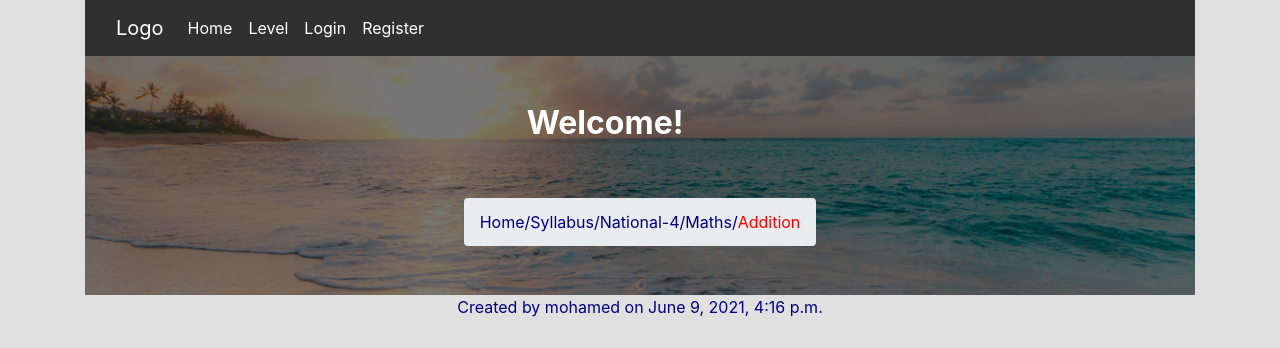
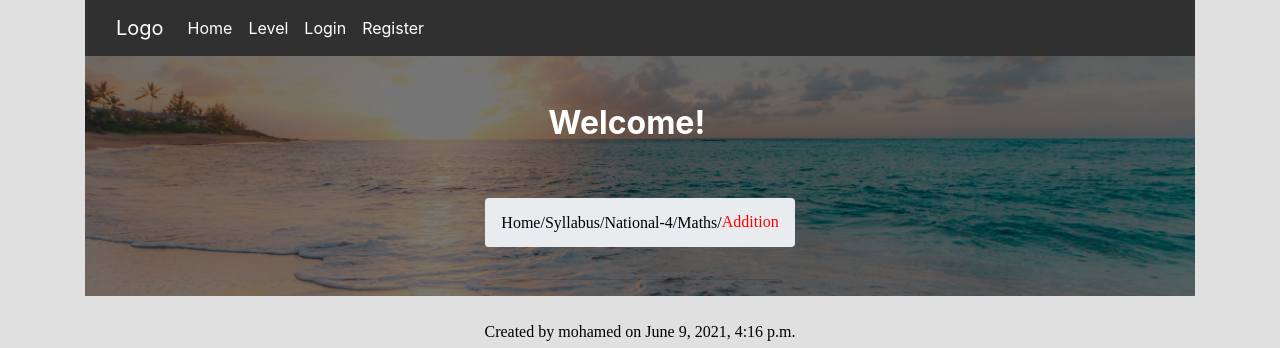
Before and after one commit to mohamedlafiteh/learning-system-project, a Django app: a page that uses syllabus/templates/syllabus/lecture_details_view.html in a window 1280 px wide. Shown: the top 348 px of the page. Run offline with Django 3.2, Linux system fonts and the light colour scheme; data comes from the database, SQL or seed files in the repository; both versions use the stored data as it was after the commit; data that the repository does not hold is empty; some libraries are stand-ins or nearby versions.

Commit message:
Add style and change fonts

```diff
--- a/quizes/templates/quizes/quiz.html
+++ b/quizes/templates/quizes/quiz.html
@@ -25,8 +25,7 @@
 <br>
 <div  id="result-box">
 </div>
-<br>
- <a href="" class="btn btn-success"> Go back</a>
+ <a style="margin-bottom: 80px" href="{% url 'quizes:main-view' fk=obj.lecture_na_id%}" class="btn btn-success"> Go back</a>
 
 <script type=text/javascript>
 var data_url = "{% url 'quizes:quiz-data-view' pk=obj.pk %}" </script>
--- a/static/css/main_css.css
+++ b/static/css/main_css.css
@@ -16,6 +16,10 @@
   height: 80%;
   margin: auto;
 
+}
+.text-font{
+    font-family: "Times New Roman";
+    color:black;
 }
 
 .not-visible {
--- a/syllabus/templates/syllabus/lecture_details_view.html
+++ b/syllabus/templates/syllabus/lecture_details_view.html
@@ -13,11 +13,11 @@
         <h2 class="display-6 font-weight-bold  p-5" style="color:white;" > Welcome! </h2>
         <div class="row d-flex justify-content-center text-center">
              <ul class="breadcrumb">
-            <li><a class="" style="color:#000080;"  href="{% url 'home_page' %}">Home/</a></li>
-            <li><a class="" style="color:#000080;"  href="{% url 'syllabus:level_list'  %}">Syllabus/</a></li>
-            <li><a class="" style="color:#000080;"  href="{% url 'syllabus:subname_list' slug=lectures.level.slug %}">{{lectures.level.name}}/</a></li>
-            <li><a class="" style="color:#000080;"  href="{% url 'syllabus:lecture_list' level=lectures.level.slug slug=lectures.subname.slug %}">{{lectures.subname.name}}/</a></li>
-            <li class="" style="color:red;"  class="disabled-text" >{{lectures.name}}</li>
+            <li><a class="text-font"  href="{% url 'home_page' %}">Home/</a></li>
+            <li><a class="text-font" href="{% url 'syllabus:level_list'  %}">Syllabus/</a></li>
+            <li><a class="text-font"  href="{% url 'syllabus:subname_list' slug=lectures.level.slug %}">{{lectures.level.name}}/</a></li>
+            <li><a class="text-font"  href="{% url 'syllabus:lecture_list' level=lectures.level.slug slug=lectures.subname.slug %}">{{lectures.subname.name}}/</a></li>
+            <li class="text-font" style="color:red;"  class="disabled-text" >{{lectures.name}}</li>
           </ul>
         </div>
         <hr style="color:#ff5722;">
@@ -26,10 +26,11 @@
     </div>
 </header>
 {% endblock %}
+<br>
 <section class="text-center">
     <div class="row d-flex justify-content-center mb-3">
 
-        <p class="grey-text" style="color:#000080;">Created by {{lectures.user_created_lecture}} on {{lectures.time_created}}</p>
+        <p class="grey-text text-font" >Created by {{lectures.user_created_lecture}} on {{lectures.time_created}}</p>
 
     </div>
 
@@ -41,7 +42,8 @@
       </div>
     </div>
     <hr class="my-5" style="color:#000080;">
-  <p  class="font-weight-bold" style="color:#000080;">This will take take you to a different page where you can take different quizzes to practice your maths knowledge</p>
+  <p  class="font-weight-bold text-font" >This will take take you to a different page where you can take different quizzes to practice your maths knowledge</p>
+   <br>
     <a href="{% url 'quizes:main-view' fk=lectures.id%}"><button type="button" class="btn btn-success btn-lg btn-bloc" >Take the quizzes</button> </a>
     <hr class="my-5" style="color:#000080;">
     <div class="container" >
--- a/users_application/templates/users_application/home_page.html
+++ b/users_application/templates/users_application/home_page.html
@@ -11,7 +11,7 @@
     <div >
       <div >
 
-        <h2 class="display-6 font-weight-bold  p-5" style="color:white;" > Welcome! </h2>
+        <h2 class="display-6 font-weight-bold   p-5" style="color:white;" > Welcome! </h2>
         <div class="row d-flex justify-content-center text-center">
 
         </div>
@@ -23,13 +23,13 @@
             <div class="row d-flex justify-content-center text-center">
               <div class="col-md-10 text-white">
                 <!-- heading -->
-                <h3 class="display-6 font-weight-bold white-text  p-5 mb-2" style="color:#000080;" > Take the Assessment </h3>
+                <h3 class="display-6 font-weight-bold white-text text-font  p-5 mb-2" style="color:black;" > Take the Assessment </h3>
 
                 <!-- divider -->
                 <hr style="color:#000080;">
 
                 <!-- description -->
-                <h5 class=" my-4" style="color:#000080;">This is a 5 questions assessment will help us understand your level and learning plan.</h5><br>
+                <h5 class=" my-4 text-font" >This is a 5 questions assessment will help us understand your level and learning plan.</h5><br>
                 <a href="{% url 'quiz:assess_list' %}"> <button type="button" class="btn btn-primary" > Start Now</button> </a>
               </div>
             </div>
```
Also changed, not shown: quiz/views.py (+11 -5 lines), quizes/templates/quizes/main.html (+8 -8 lines), syllabus/templates/syllabus/lecture_view.html (+6 -6 lines), syllabus/templates/syllabus/level_view.html (+5 -5 lines), syllabus/templates/syllabus/subname_view.html (+5 -5 lines), db.sqlite3.
